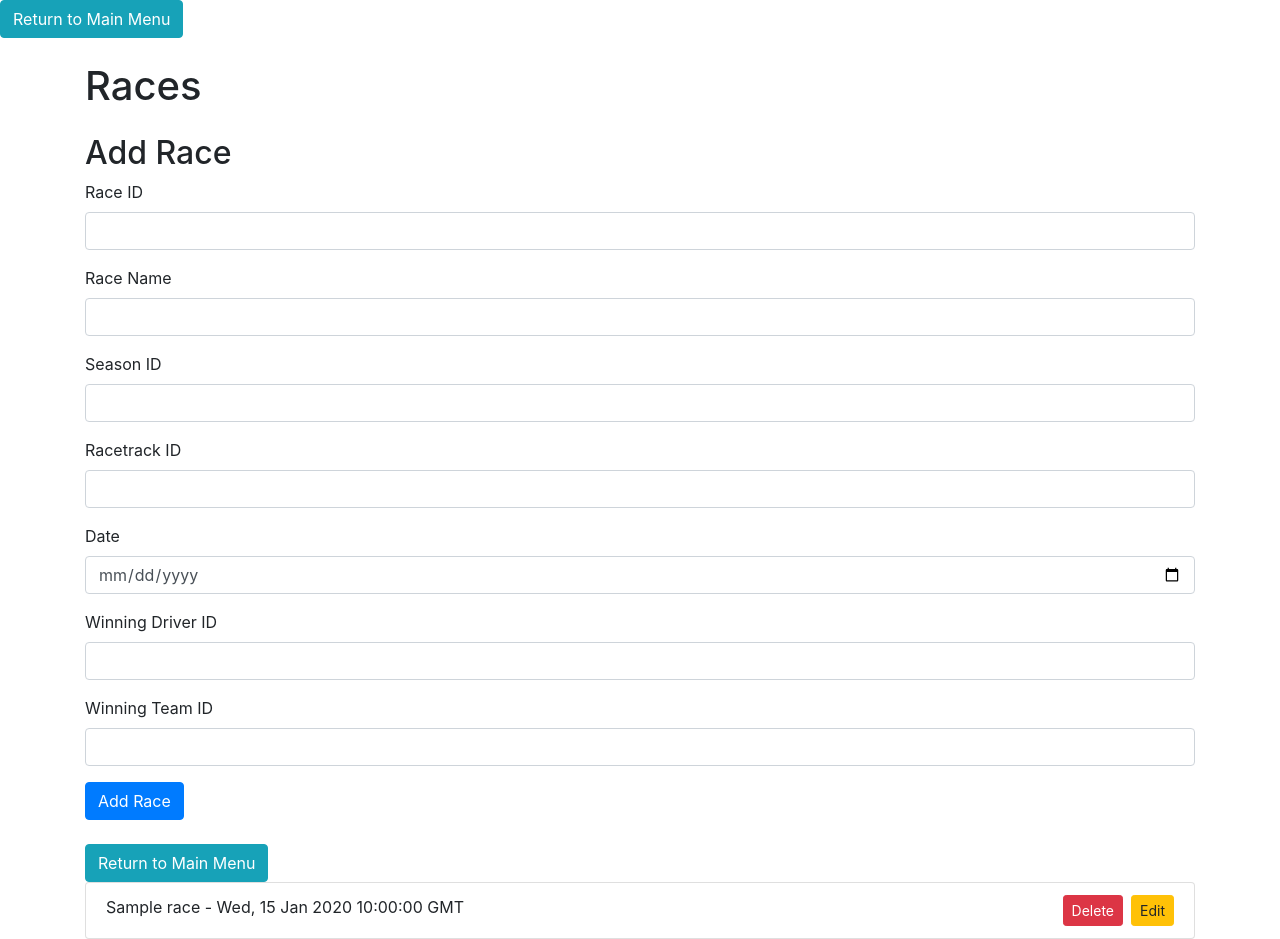
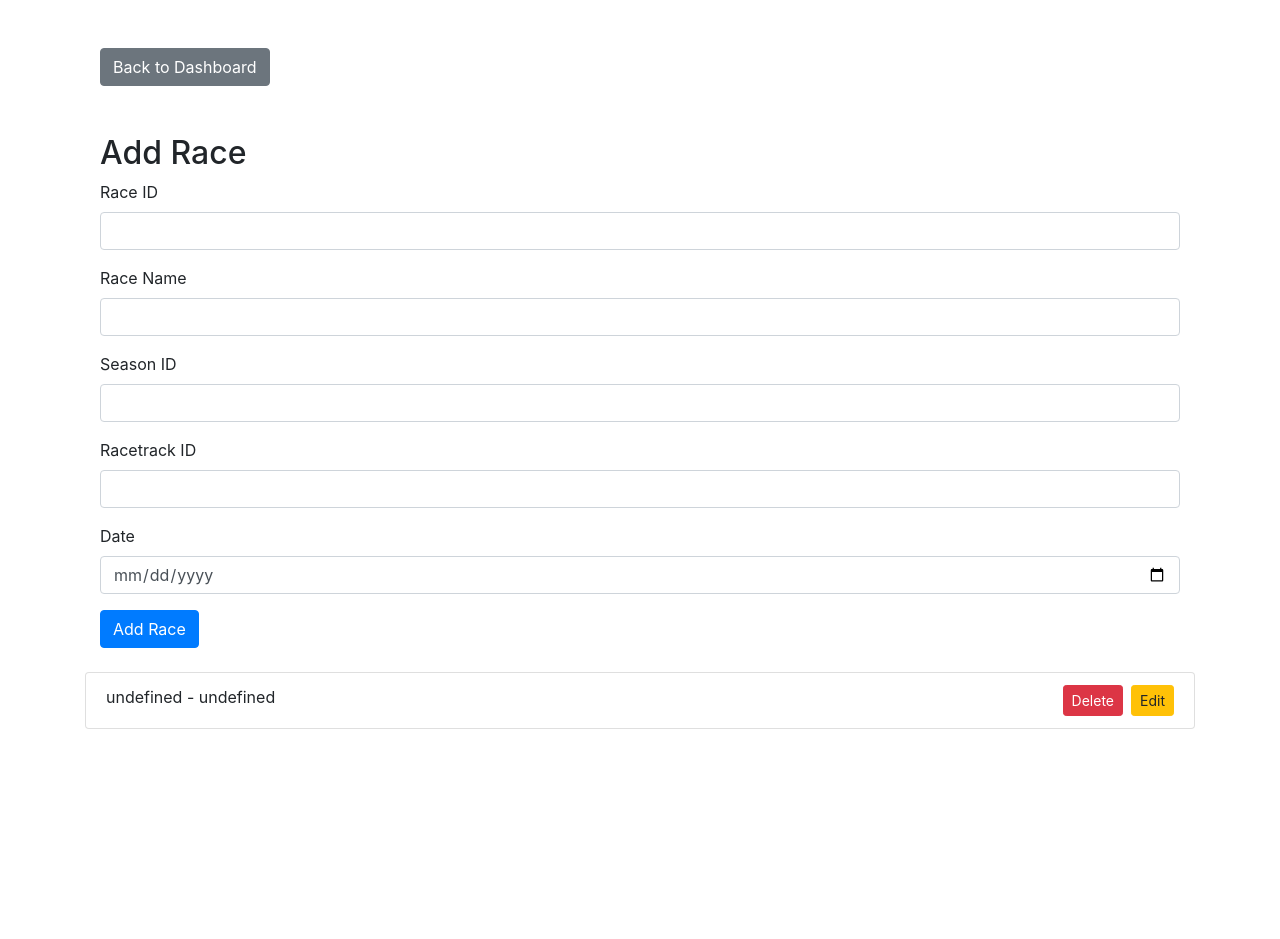
Before and after one commit to klepkowski/CS425-Database-App, a Flask app: page /results in a window 1280 px wide. After the commit the page ends 729 px from the top, so only its background shows below. Run offline with Flask 3, Linux system fonts and the light colour scheme; tables that the repository leaves empty or names only in its code hold one stand-in row (values such as "Sample post"); some libraries are stand-ins or nearby versions.

Commit message:
Fix lots of things

```diff
--- a/app.py
+++ b/app.py
@@ -65,13 +65,22 @@
     def __repr__(self):
         return f'<RaceResult {self.id}>'
 
+class Season(db.Model):
+    season_id = db.Column(db.Integer, primary_key=True)
+    year = db.Column(db.Integer, nullable=False)
+    driversChampion = db.Column(db.Integer, nullable=False)
+    teamsChampion = db.Column(db.Integer, nullable=False)
+
+    def __repr__(self):
+        return f'<Season {self.year}>'
+
 def create_connection():
     try:
         connection = mysql.connector.connect(
             host="localhost",
             user="root",
-            password="Smileyface0718bD!",
-            database="mydatabase"
+            password="0406",
+            database="formula1"
         )
         if connection.is_connected():
             return connection
@@ -81,6 +90,96 @@
 def close_connection(connection):
     if connection.is_connected():
         connection.close()
+
+@app.route('/season')
+def season():
+    return render_template('season.html')
+
+@app.route('/api/season', methods=['GET'])
+def get_seasons():
+    connection = create_connection()
+    if connection is None:
+        return jsonify({"error": "Failed to connect to the database"}), 500
+
+    cursor = connection.cursor(dictionary=True)
+    cursor.execute("SELECT * FROM season")
+    seasons = cursor.fetchall()
+    cursor.close()
+    close_connection(connection)
+    return jsonify(seasons), 200
+
+@app.route('/api/season/<int:id>', methods=['GET'])
+def get_season(id):
+    connection = create_connection()
+    if connection is None:
+        return jsonify({"error": "Failed to connect to the database"}), 500
+
+    cursor = connection.cursor(dictionary=True)
+    cursor.execute("SELECT * FROM season WHERE SeasonID = %s", (id,))
+    season = cursor.fetchone()
+    cursor.close()
+    close_connection(connection)
+    if season:
+        return jsonify(season), 200
+    else:
+        return jsonify({"error": "Season not found"}), 404
+
+@app.route('/api/season', methods=['POST'])
+def add_season():
+    data = request.get_json()
+
+    connection = create_connection()
+    if connection is None:
+        return jsonify({"error": "Failed to connect to the database"}), 500
+
+    cursor = connection.cursor()
+    try:
+        cursor.execute("INSERT INTO season (SeasonID, Year, DriversChampionID, ConstructorChampionID) VALUES (%s, %s, %s, %s)",
+                       (data['seasonID'], data['year'], data['driversChampionID'], data['constructorsChampionID']))
+        connection.commit()
+        return jsonify({"message": "Season added successfully!"}), 201
+    except Error as e:
+        return jsonify({"error": str(e)}), 400
+    finally:
+        cursor.close()
+        close_connection(connection)
+
+@app.route('/api/season/<int:id>', methods=['PUT'])
+def update_season(id):
+    data = request.get_json()
+    connection = create_connection()
+    if connection is None:
+        return jsonify({"error": "Failed to connect to the database"}), 500
+
+    cursor = connection.cursor()
+    try:
+        cursor.execute("UPDATE season SET Year = %s, DriversChampionID = %s, ConstructorChampionID = %s WHERE SeasonID = %s",
+            (data['year'], data['driversChampionID'], data['constructorsChampionID'], id))
+        #cursor.fetchall()
+        connection.commit()
+        return jsonify({'message': 'Season updated successfully'}), 200
+    except Error as e:
+        return jsonify({"error": str(e)}), 400
+    finally:
+        cursor.close()
+
+@app.route('/api/season/<int:id>', methods=['DELETE'])
+def delete_season(id):
+    connection = create_connection()
+    if connection is None:
+        return jsonify({"error": "Failed to connect to the database"}), 500
+
+    cursor = connection.cursor()
+    try:
+        cursor.execute("DELETE FROM season WHERE SeasonID = %s", (id,))
+        connection.commit()
+        return jsonify({"message": "Season deleted successfully!"}), 200
+    except Error as e:
+        return jsonify({"error": str(e)}), 400
+    finally:
+        cursor.close()
+        close_connection(connection)
+
 
 @app.route('/racetracks')
 def racetracks():
@@ -431,9 +530,9 @@
     cursor = connection.cursor()
     try:
         cursor.execute("""
-            INSERT INTO race (RaceID, SeasonID, RaceTrackID, Name, Date, WinningDriverID, WinningTeamID)
+            INSERT INTO race (RaceID, SeasonID, RaceTrackID, Name, Date)
             VALUES (%s, %s, %s, %s, %s, %s, %s)
-        """, (data['race_id'], data['season_id'], data['racetrack_id'], data['name'], data['date'], data['winning_driver_id'], data['winning_team_id']))
+        """, (data['race_id'], data['season_id'], data['racetrack_id'], data['name'], data['date']))
         connection.commit()
         return jsonify({'message': 'Race added successfully'}), 201
     except Error as e:
@@ -453,9 +552,9 @@
     try:
         cursor.execute("""
             UPDATE race
-            SET Name = %s, SeasonID = %s, RaceTrackID = %s, Date = %s, WinningDriverID = %s, WinningTeamID = %s
+            SET Name = %s, SeasonID = %s, RaceTrackID = %s, Date = %s
             WHERE RaceID = %s
-        """, (data['name'], data['season_id'], data['racetrack_id'], data['date'], data['winning_driver_id'], data['winning_team_id'], id))
+        """, (data['name'], data['season_id'], data['racetrack_id'], data['date'], id))
         connection.commit()
         return jsonify({'message': 'Race updated successfully'}), 200
     except Error as e:
@@ -561,7 +660,3 @@
     with app.app_context():
         db.create_all()
     app.run(host='127.0.0.1', threaded=True, debug=True)
-
-    with app.app_context():
-        db.create_all()
-    app.run(host='127.0.0.1', threaded=True, debug=True)
--- a/static/css/main.css
+++ b/static/css/main.css
@@ -4,6 +4,7 @@
 	margin: 0;
 	font-size: 16px;
 	color: #fcfcfc;
+	font-size: 16px;
 }
 
 @media screen and (min-width: 676px) {
@@ -15,3 +16,26 @@
 #drivers-list {
 	padding-bottom: 48px;
 }
+
+.dashboard-tile-text {
+	font-size: 24px;
+	font-weight: 500;
+}
+
+.dashboard-tile-text:hover {
+	font-size: 26px;
+	transition: 0.4s ease-in-out;
+}
+
+.dashboard-title {
+	text-align: center;
+	margin-bottom: 48px;
+	font-size: 40px;
+}
+
+@media screen and (min-width: 676px) {
+	.dashboard-title {
+		font-size: 64px;
+		margin-bottom: 0;
+	}
+}
--- a/templates/race_results.html
+++ b/templates/race_results.html
@@ -1,9 +1,6 @@
-<a href="/" class="btn btn-info">Return to Main Menu</a>
-
-{% extends "base.html" %}
-{% block content %}
-<h1 class="mt-4">Races</h1>
-
+{% extends "base.html" %} {% block content %}
+<div class="container mt-5">
+	<button class="btn btn-secondary mb-4" onclick="goBack()">Back to Dashboard</button>
 	<h2 class="mt-4">Add Race</h2>
 	<form id="race-form" class="mb-4">
 		<div class="form-group">
@@ -26,19 +23,11 @@
 			<label for="date">Date</label>
 			<input type="date" class="form-control" id="date" name="date" required />
 		</div>
-    <div class="form-group">
-        <label for="winning_driver_id">Winning Driver ID</label>
-        <input type="number" class="form-control" id="winning_driver_id" name="winning_driver_id" />
-    </div>
-    <div class="form-group">
-        <label for="winning_team_id">Winning Team ID</label>
-        <input type="number" class="form-control" id="winning_team_id" name="winning_team_id" />
-    </div>
+
 		<button type="submit" class="btn btn-primary">Add Race</button>
 		<button type="button" class="btn btn-secondary" id="update-race" style="display: none">Update Race</button>
 	</form>
-
-<a href="/" class="btn btn-info">Return to Main Menu</a>
+</div>
 
 <ul id="races-list" class="list-group"></ul>
 
@@ -108,9 +97,9 @@
 			$("#races-list").empty();
 			races.forEach(function (race) {
 				var raceItem = `<li class="list-group-item">
-                    ${race.name} - ${race.date}
-                    <button class="btn btn-sm btn-warning float-right ml-2" onclick="editRace(${race.id})">Edit</button>
-                    <button class="btn btn-sm btn-danger float-right" onclick="deleteRace(${race.id})">Delete</button>
+                    ${race.Name} - ${race.Date}
+                    <button class="btn btn-sm btn-warning float-right ml-2" onclick="editRace(${race.RaceID})">Edit</button>
+                    <button class="btn btn-sm btn-danger float-right" onclick="deleteRace(${race.RaceID})">Delete</button>
                 </li>`;
 				$("#races-list").append(raceItem);
 			});
@@ -119,13 +108,11 @@
 
 	function editRace(id) {
 		$.get("/api/races/" + id, function (race) {
-            $("#race_id").val(race.race_id);
-            $("#name").val(race.name);
-            $("#season_id").val(race.season_id);
-            $("#racetrack_id").val(race.racetrack_id);
-            $("#date").val(race.date);
-            $("#winning_driver_id").val(race.winning_driver_id);
-            $("#winning_team_id").val(race.winning_team_id);
+			$("#race_id").val(race.RaceID);
+			$("#name").val(race.Name);
+			$("#season_id").val(race.SeasonID);
+			$("#racetrack_id").val(race.RaceTrackID);
+			$("#date").val(race.Date);
 			$("#update-race").data("id", id).show();
 			$("#race-form button[type=submit]").hide();
 		});
@@ -143,5 +130,9 @@
 			},
 		});
 	}
+
+	function goBack() {
+		window.location.href = "/";
+	}
 </script>
 {% endblock %}
```
Also changed, not shown: templates/dashboard.html (+15 -16 lines), templates/races.html (+8 -21 lines). Lines whose indentation alone changed are shown as unchanged.
